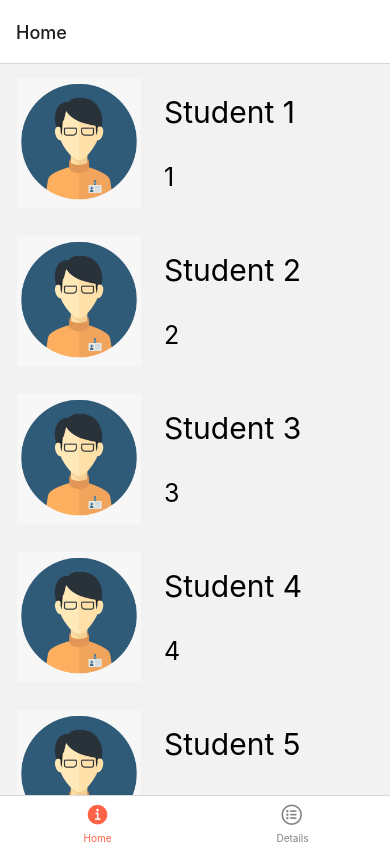
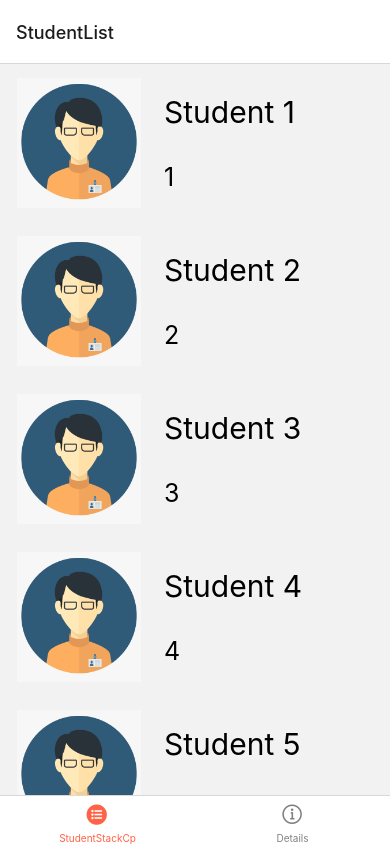
Before and after one commit to YoniIfrah/MERN-frontend, a React Native app: screen /StudentList in a window 390 px wide. Built offline with nearby package versions, Linux system fonts and the light colour scheme.

Commit message:
added student stack cp

```diff
--- a/App.tsx
+++ b/App.tsx
@@ -1,6 +1,5 @@
 import {FC, useEffect, useState} from 'react';
 import { StyleSheet, Image, View, TouchableOpacity, Text, Button } from 'react-native';
-import Constants from 'expo-constants';
 import { NavigationContainer } from '@react-navigation/native';
 import { createNativeStackNavigator } from '@react-navigation/native-stack';
 import imgs from './ImgBundler';
@@ -8,72 +7,52 @@ import { createBottomTabNavigator } from '@react-navigation/bottom-tabs';
 import Ionicons from '@expo/vector-icons/Ionicons';
 import StudentList from './StudentsList';
 import OS from './OS_Adapter'
+import StudentDetails from './StudentDetails';
 
-const Stack = createNativeStackNavigator();
 const Tab = createBottomTabNavigator()
+const StudentStack = createNativeStackNavigator()
 
 
-const HomeScreen: FC<{route:any, navigation: any }> = ({route, navigation}) => {
-  const [message, setMessage] = useState('non...')
-  useEffect (() => {
-    console.log('useEffect ' + route.params?.newPostId)
-    if(route.params?.newPostId) setMessage(JSON.stringify(route.params.newPostId))
-  },[route.params?.newPostId])
-
+const DetailsScreen:FC<{route:any, navigation: any }> = ({route, navigation}) => {
+  // const itemId = JSON.stringify(route.params.itemId)
+  // const name = JSON.stringify(route.params.name)
+  // useEffect(() => {
+  //   console.log('useeffects')
+  //   navigation.setOptions({
+  //     title: "my new title",
+  //   })
+  // })
   return (
   <View style={{ flex: 1, alignItems: 'center', justifyContent: 'center' }}>
-    <Text>Home Screen</Text>
-    <Text>id: {message}</Text>
+    <Text>Details Screen</Text>
+    {/* <Text>id: {itemId}</Text>
+    <Text>{name}</Text> */}
 
-    <Button
-      title="Go to Details... again"
-      onPress={() => navigation.navigate('Details', {itemId:'12345' })}/>
+    {/* <Button
+      title="Go to Home... again"
+      onPress={() => navigation.navigate('Home', {newPostId:'6666'})}/> */}
   </View>
   );
 }
-const DetailsScreen:FC<{route:any, navigation: any }> = ({route, navigation}) => {
-  const itemId = JSON.stringify(route.params.itemId)
-  const name = JSON.stringify(route.params.name)
-  useEffect(() => {
-    console.log('useeffects')
-    navigation.setOptions({
-      title: "my new title",
-    })
-  })
-  return (
-  <View style={{ flex: 1, alignItems: 'center', justifyContent: 'center' }}>
-    <Text>Details Screen</Text>
-    <Text>id: {itemId}</Text>
-    <Text>{name}</Text>
 
-    <Button
-      title="Go to Home... again"
-      onPress={() => navigation.navigate('Home', {newPostId:'6666'})}/>
-  </View>
-  );
-}
-const HeaderTitle: FC = () =>{
+const StudentStackCp: FC = () =>{
   return(
-    <TouchableOpacity onPress={() => {console.log('image press')}}>
-
-    <Image
-     style={{height:50, width:50}}
-     source={imgs.ava}
-     />
-     </TouchableOpacity>
-
-
+    <StudentStack.Navigator>
+      <StudentStack.Screen name='StudentList' component={StudentList} />
+      <StudentStack.Screen name='StudentDetails' component={StudentDetails} />
+    </StudentStack.Navigator>
   )
 }
+
 const App: FC = () => {
   return (
   <NavigationContainer>
 
       <Tab.Navigator screenOptions={({ route }) => ({ tabBarIcon: ({ focused, color, size }) => {
         let iconName ="";
-        if (route.name === 'Home') {
+        if (route.name === 'Details') {
         iconName = focused  ? 'information-circle': 'information-circle-outline';
-        } else if (route.name === 'Details') {
+        } else if (route.name === 'StudentStackCp') {
         iconName = focused ? 'list-circle' : 'list-circle-outline';
         }
         // You can return any component that you like here!
@@ -81,13 +60,18 @@ const App: FC = () => {
       },
         tabBarActiveTintColor: 'tomato',
         tabBarInactiveTintColor: 'gray', })}>
-        <Tab.Screen name='Home' component={StudentList}/>
+        <Tab.Screen name='StudentStackCp' component={StudentStackCp} options={{headerShown:false}}/>
         <Tab.Screen name='Details' component={DetailsScreen} initialParams={{id:'123123'}}/>
 
      </Tab.Navigator>
   </NavigationContainer>
 )
 }
+// const App:FC = () =>{
+//   return(
+//     <StudnetDetails></StudnetDetails>
+//   )
+// }
 
 
 const styles = StyleSheet.create({
--- /dev/null
+++ b/StudentDetails.tsx
@@ -0,0 +1,25 @@
+import {FC, useEffect, useState} from 'react';
+import { StyleSheet, Image, View, TouchableOpacity, Text, Button } from 'react-native';
+
+
+const StudnetDetails:FC<{route:any, navigation: any }> = ({route, navigation}) => {
+    const studentId = JSON.stringify(route.params.studentId)
+    // useEffect(() => {
+    //   console.log('useeffects')
+    //   navigation.setOptions({
+    //     title: "my new title",
+    //   })
+    // })
+    return (
+    <View style={{ flex: 1, alignItems: 'center', justifyContent: 'center' }}>
+      <Text>Details Screen</Text>
+      <Text>{studentId}</Text>
+
+      <Button
+        title="Go to Home... again"
+        onPress={() => navigation.navigate('Home', {newPostId:'6666'})}/>
+    </View>
+    );
+  }
+
+export default StudnetDetails
--- a/StudentsList.tsx
+++ b/StudentsList.tsx
@@ -1,5 +1,5 @@
 import {FC, useEffect, useState} from 'react';
-import { StyleSheet, Image, View, StatusBar, Platform, TouchableOpacity, Text, Button, FlatList } from 'react-native';
+import { StyleSheet, Image, View, StatusBar, Platform, TouchableOpacity, Text, Button, FlatList, TouchableHighlight } from 'react-native';
 import Imgs from './ImgBundler'
 import  OS  from './OS_Adapter';
 
@@ -42,9 +42,14 @@ const students: Array<Student> = [
     },
 ]
 
-const ListItem: FC<{ name: String, id: String, image: String }> =
-  ({ name, id, image }) => {
+const ListItem: FC<{ name: String, id: String, image: String, onRowSelected:(id:String) => void}> = ({ name, id, image, onRowSelected }) =>
+{
+    const onClick=() => {
+        console.log('onClick called with id:  ', id)
+        onRowSelected(id)
+    }
  return (
+    <TouchableHighlight onPress={onClick} underlayColor={'gainsboro'}>
     <View style={styles.listRow}>
         <Image style={styles.listRowImage}
                 source={Imgs.ava}/>
@@ -53,17 +58,20 @@ const ListItem: FC<{ name: String, id: String, image: String }> =
         <Text style={styles.listRowId}>{id}</Text>
         </View>
     </View>
+    </TouchableHighlight>
 ) }
 
-const StudentList: FC = () => {
+const StudentList: FC<{route:any, navigation: any }> = ({route, navigation}) => {
+    const onRowSelected = (id:String) =>{
+        console.log('selected row was ', id);
+    }
     return(
         <FlatList style={styles.flatlist}
         data={students}
         keyExtractor={student => student.id.toString()}
         renderItem={({ item }) => (
-          <ListItem name={item.name} id={item.id} image={item.image} />
-        )}
- >
+          <ListItem name={item.name} id={item.id} image={item.image} onRowSelected={onRowSelected}/>
+        )}>
       </FlatList>
     )
 }
```
Lines whose indentation alone changed are shown as unchanged.
